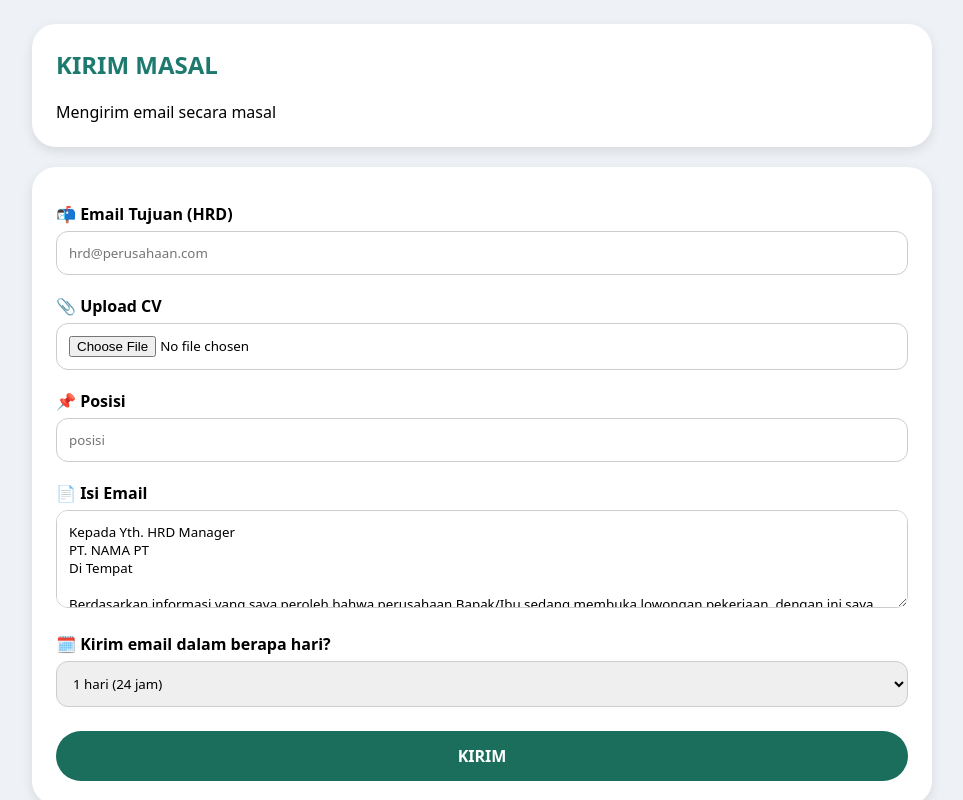
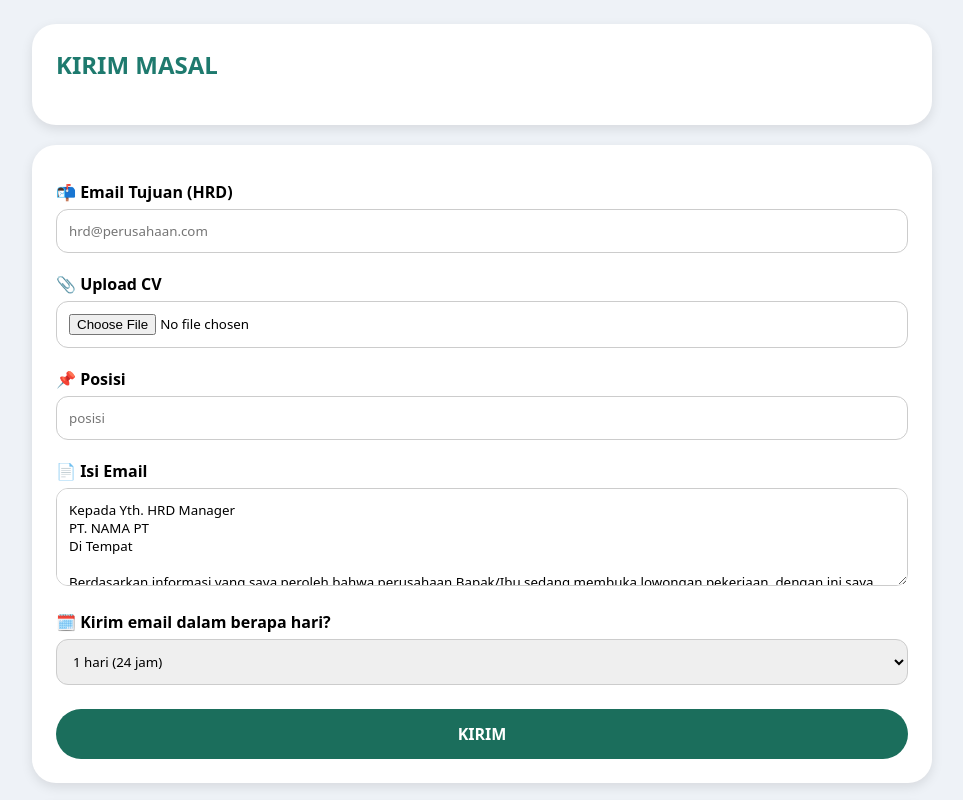
Before and after one commit to ramadhani01/lamaran, a website: page index.html in a window 1280 px wide. Shown: the top 800 px of the page, without its empty margins (158-1121 px from the left). Drawn offline with Linux system fonts and the light colour scheme.

Commit message:
Update index.html

```diff
--- a/index.html
+++ b/index.html
@@ -29,7 +29,6 @@
 <div class="container">
     <div class="card">
         <h2>KIRIM MASAL</h2>
-        <p>Mengirim email secara masal</p>
     </div>
 
     <div class="card">
```
